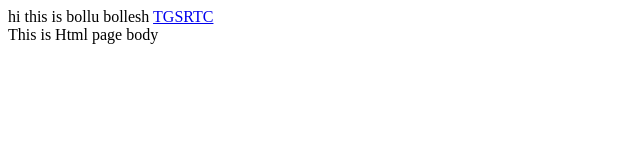
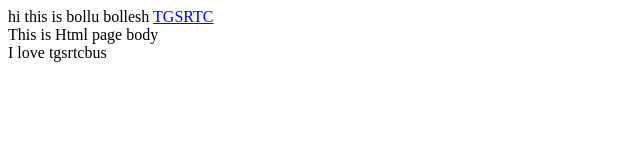
Before and after one commit to devaraju2324/mydata, a plain HTML site: page new.html in a window 1280 px wide. Shown: the whole page, without its empty margins (0-640 px from the left). Drawn offline with Linux system fonts and the light colour scheme.

Commit message:
new data added

```diff
--- a/new.html
+++ b/new.html
@@ -29,6 +29,8 @@ hi this is bollu bollesh
 
     This is Html page body<br>
 
+    I love tgsrtcbus
+
 </body>
 
 
```
